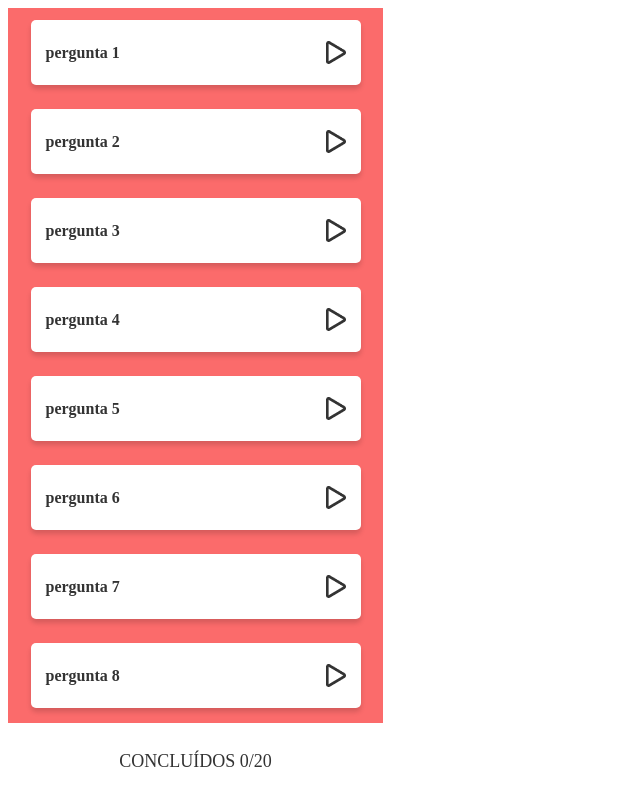
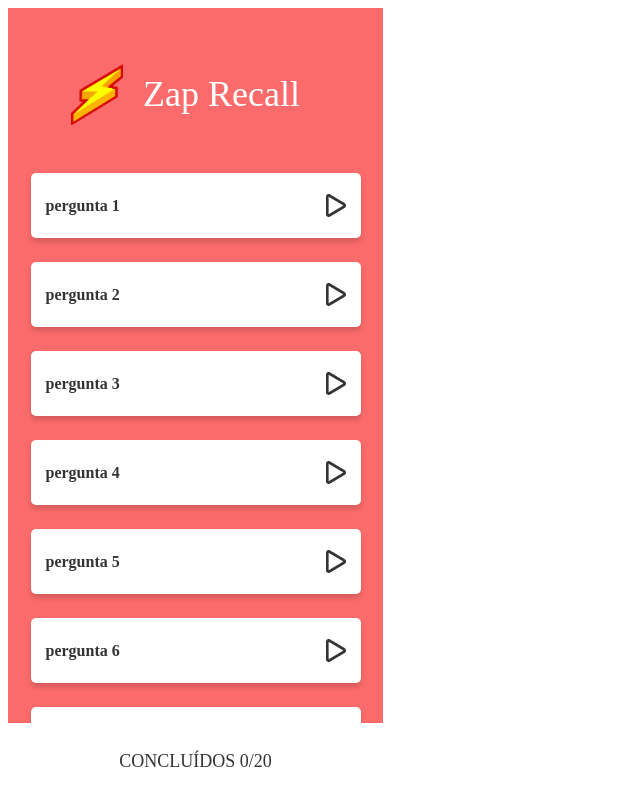
Before and after one commit to MarianaKely/projeto9-zaprecall, a React (Create React App) app: page / in a window 1280 px wide. Shown: the top 798 px of the page, without its empty margins (0-640 px from the left). Built offline with nearby package versions, Linux system fonts and the light colour scheme.

Commit message:
header implemented and fine-tuning applied

```diff
--- a/src/App.js
+++ b/src/App.js
@@ -7,9 +7,10 @@ import styled from 'styled-components';
 
 // Import files from js pages - outset
 
-import Cards from "./components/Cards"
-import Deck from"./components/Deck"
-import Footer from "./components/Footer"
+import Cards from "./components/Cards";
+import Deck from"./components/Deck";
+import Footer from "./components/Footer";
+import Header from "./components/Header";
 
 // Import files from js pages - end
 
@@ -17,17 +18,19 @@ import Footer from "./components/Footer"
 
 export default function App () {
 
+
 // Constants that enable functionalities on the App.js - outset
 
 
-    const [icon, setIcon] = useState("")
-    const [questionsarray] = useState([...Deck.sort( () => .3 - Math.random() )])
-    const [ticket] = useState([...questionsarray.slice(0,20)])
-    const [trailingslash, setTrailingslash] = useState([])
-    const [finished, setFinished] = useState(0)
-    const [untap, setUntap] = useState([])
-    const [toturn, setToturn] = useState([])
-    const [result, setResult] = useState([])
+    const [untap, setUntap] = useState([]);
+    const [toturn, setToturn] = useState([]);
+    const [result, setResult] = useState([]);
+    const [finished, setFinished] = useState(0);
+    const [trailingslash, setTrailingslash] = useState([]);
+    const [icon, setIcon] = useState("");
+    const [questionsarray] = useState([...Deck.sort( () => .3 - Math.random() )]);
+    const [ticket] = useState([...questionsarray.slice(0,20)]);
+
 
 
  // Constants that enable functionalities on the App.js - end
@@ -40,6 +43,8 @@ export default function App () {
 
 
     <ScreenContainer>
+
+        <Header/>
 
         {ticket.map((flahscard, index) => (
         <Cards
@@ -71,7 +76,9 @@ export default function App () {
     </ScreenContainer>
     )
 
+
   // Creation configuration of page layout- end
+
 
 }
 
--- a/src/components/Cards.js
+++ b/src/components/Cards.js
@@ -1,7 +1,7 @@
 
 // General configuration and rendering the cards - outset
 
-import React from 'react'
+import React from 'react';
 import { useState } from "react";
 import styled from 'styled-components';
 
@@ -20,18 +20,18 @@ import remembered from "../assets/img/icone_certo.png";
 
 
 export default function Cards({
+    untap,
+    setUntap,
     flahscard,
     summary,
-    untap,
-    setUntap,
+    toturn,
     setToturn,
-    toturn,
     result,
     setResult,
     finished,
     setFinished,
-    setTrailingslash,
-    trailingslash
+    trailingslash,
+    setTrailingslash
 
 }) {
 
@@ -39,9 +39,9 @@ export default function Cards({
 // Constants that enable functionalities on the Cards.js - outset
 
 
-    const [endgame, setEndgame] = useState("")
-    const [endgamestatus, setEndgamestatus] = useState("")
-    const [icon, setIcon] = useState("")
+    const [endgame, setEndgame] = useState("");
+    const [endgamestatus, setEndgamestatus] = useState("");
+    const [icon, setIcon] = useState("");
 
 
 // Constants that enable functionalities on the Cards.js - end
@@ -50,52 +50,55 @@ export default function Cards({
 
 
     return (
+
         <div data-test="flashcard">
 
 
             <Questionbox display={untap.includes(flahscard) ? true : false} >
+
                 <p data-test="flashcard-text" >pergunta {summary + 1}</p>
-                <img data-test="play-btn" src={startbutton}
-                    onClick={() => {
-                        setUntap([...untap, flahscard])
-                    }}></img>
+                <img data-test="play-btn" src={startbutton}  onClick={() => { setUntap([...untap, flahscard]) }}></img>
+
             </Questionbox>
 
 
             <Otherquestionbox display={!untap.includes(flahscard) || toturn.includes(flahscard) ? true : false}>
+
                 <h1 data-test="flashcard-text" >{flahscard.question}</h1>
-                <img data-test="turn-btn" src={turnbutton}
-                    onClick={() => {
-                        setToturn([...toturn, flahscard])
-                    }}></img>
+                <img data-test="turn-btn" src={turnbutton} onClick={() => {setToturn([...toturn, flahscard]) }}></img>
+
             </Otherquestionbox>
 
 
             <Resultbox display={!toturn.includes(flahscard) || result.includes(flahscard) ? true : false}>
+
                 <h1 data-test="flashcard-text" >{flahscard.answer}</h1>
 
                 <div>
 
 
-                    <Resultoptions data-test="no-btn" color="#FF3030"
-                        onClick={() => {
+                    <Resultoptions data-test="no-btn" color="#FF3030" onClick={() => {
+
                             setResult([...result, flahscard])
                             setFinished(finished + 1)
+                            setIcon("no-icon")
+                            setEndgamestatus("#FF3030")
                             setEndgame(forgot)
-                            setEndgamestatus("#FF3030")
-                            setIcon("no-icon")
                             setTrailingslash([...trailingslash, forgot])
+
+
                         }}
+
                     > Não lembrei</Resultoptions>
 
 
-                    <Resultoptions data-test="partial-btn" color="#FF922E"
-                        onClick={() => {
+                    <Resultoptions data-test="partial-btn" color="#FF922E" onClick={() => {
+
                             setResult([...result, flahscard])
                             setFinished(finished + 1)
+                            setIcon("partial-icon")
+                            setEndgamestatus("#FF922E")
                             setEndgame(almost)
-                            setEndgamestatus("#FF922E")
-                            setIcon("partial-icon")
                             setTrailingslash([...trailingslash, almost])
 
 
@@ -104,16 +107,17 @@ export default function Cards({
                     >Quase não lembrei</Resultoptions>
 
 
-                    <Resultoptions data-test="zap-btn" color="#2FBE34"
-                        onClick={() => {
+                    <Resultoptions data-test="zap-btn" color="#2FBE34"onClick={() => {
+
                             setResult([...result, flahscard])
                             setFinished(finished + 1)
+                            setIcon("zap-icon")
+                            setEndgamestatus("#2FBE34")
                             setEndgame(remembered)
-                            setEndgamestatus("#2FBE34")
-                            setIcon("zap-icon")
                             setTrailingslash([...trailingslash, remembered])
 
                         }}
+
                     >Zap!</Resultoptions>
 
 
@@ -123,8 +127,10 @@ export default function Cards({
 
 
             <Endgamebox color={endgamestatus} display={!result.includes(flahscard) ? true : false}>
+
                 <p data-test="flashcard-text" >pergunta {summary + 1}</p>
                 <img data-test={icon}   src={endgame}></img>
+
             </Endgamebox>
 
 
@@ -265,6 +271,7 @@ const Resultoptions = styled.button`
 // Styling the result box - outset
 
 const Endgamebox = styled.div`
+
     width: 300px;
     height: 35px;
     display:${props => props.display ? 'none' : 'flex'};
--- a/src/components/Footer.js
+++ b/src/components/Footer.js
@@ -13,7 +13,7 @@ export default function Footer({
 
 // Constant that enable functionalities on the Footer.js - outset
 
-    const putassetshere = [...trailingslash]
+    const putassetshere = [...trailingslash];
 
 // Constant that enable functionalities on the Footer.js - end
 
@@ -33,6 +33,7 @@ export default function Footer({
 
 // Footer.js layout - end
 
+
 /*
 1- Endgamescreen is the white box who hold the final score
 2- Evaluationspace shows the final score
@@ -44,11 +45,10 @@ export default function Footer({
 // Styling the white box - outset
 
 const Endgamescreen = styled.footer`
+
     width: 100%;
     min-height: 50px;
     background-color: #FFFFFF;
-    position: fixed;
-    bottom: 0;
     display: flex;
     flex-direction: column;
     align-items: center;
@@ -58,7 +58,9 @@ const Endgamescreen = styled.footer`
     font-size: 18px;
     color: #333333;
     padding: 10px;
-`
+    position: fixed;
+    bottom: 0;
+    `
 
 
 // Styling the white box - end
@@ -67,12 +69,13 @@ const Endgamescreen = styled.footer`
 // Styling the final score - outset
 
 const Evaluationspace = styled.div`
+
     display:flex;
     img{
         margin-left: 5px ;
         margin-bottom: 10px ;
     }
-`
+    `
 
 // Styling the final score - end
 
@@ -81,4 +84,4 @@ const Evaluationspace = styled.div`
 
 
 
-// General configuration and rendering the footer - outset
+// General configuration and rendering the footer - end
--- a/src/components/Header.js
+++ b/src/components/Header.js
@@ -0,0 +1,72 @@
+
+// General configuration and rendering the footer - outset
+
+
+import React from 'react';
+import styled from 'styled-components';
+
+
+// Import images from assets/img - outset
+
+
+import logo from "../assets/img/logo.png";
+
+
+// Import images from assets/img - end
+
+
+export default function Header(){
+        return(
+
+
+// Creation configuration of header layout- outset
+
+
+            <Summit>
+
+             <img src={logo} ></img>
+             <h1>Zap Recall</h1>
+
+            </Summit>
+
+        )
+
+// Creation configuration of header layout- end
+
+
+}
+
+
+// Header.js page styling - outset
+
+
+// Styling the top image and title - outset
+
+
+const Summit = styled.header`
+
+    display: flex;
+    align-items: center;
+    margin: 40px 0 20px 0;
+    > img {
+        width: 52px;
+    }
+    > h1 {
+        color: #FFFFFF;
+        font-family: 'Righteous';
+        font-style: normal;
+        font-weight: 400;
+        font-size: 36px;
+        line-height: 45px;
+        margin-left: 20px;
+        margin-right: 20px;
+    }
+`
+
+// Styling the top image and title - end
+
+
+// Header.js page styling - end
+
+
+// General configuration and rendering the header - end
```
Lines whose indentation alone changed are shown as unchanged.
